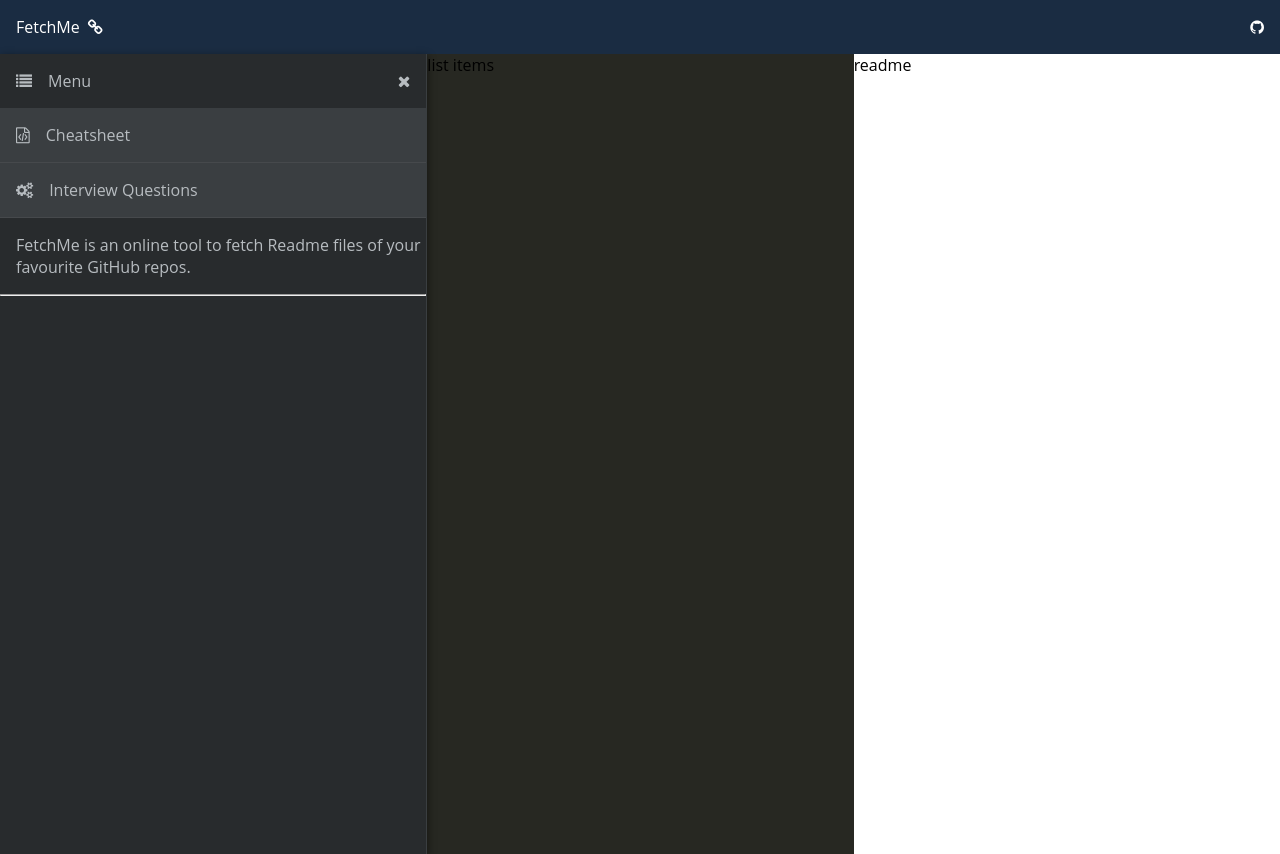
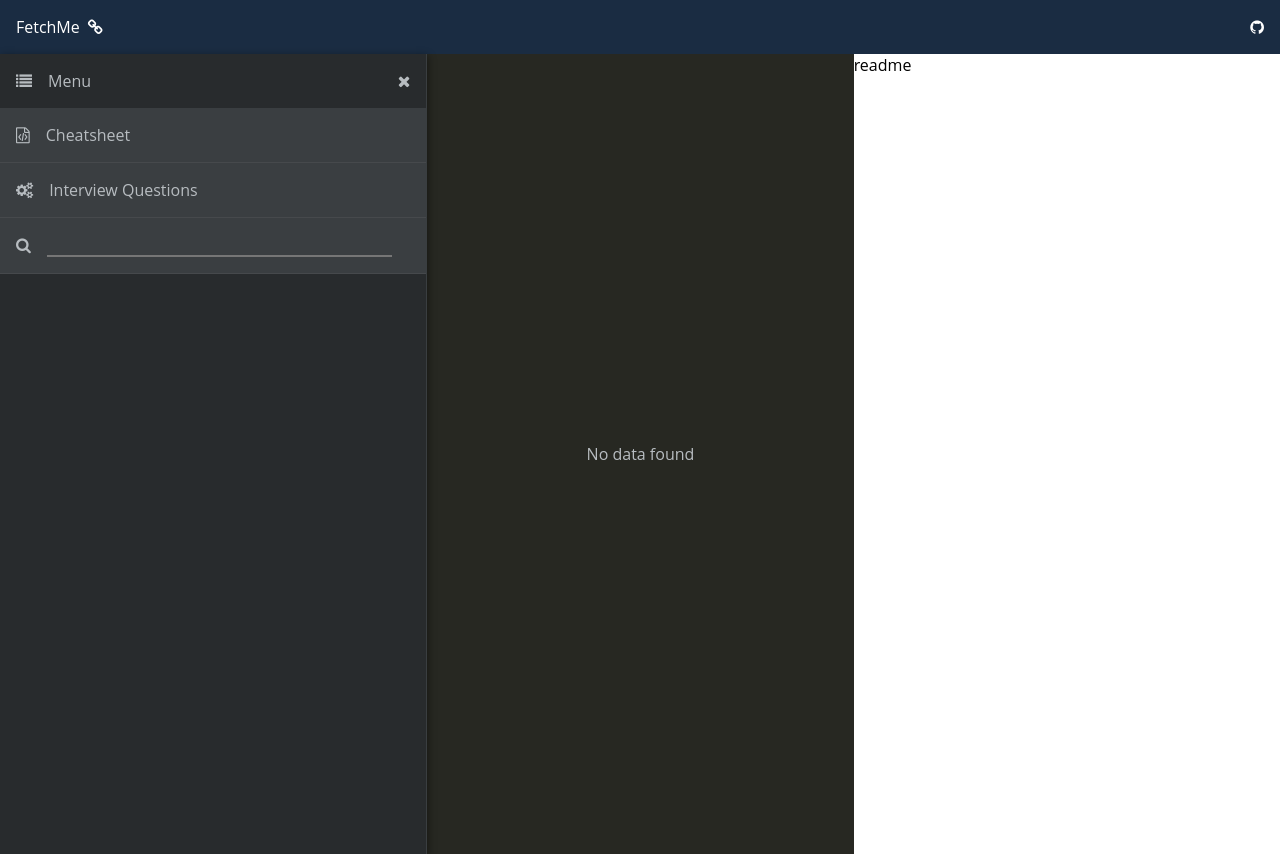
Before and after one commit to casualjsenthusiast/fetchme, a React (Create React App) app: page / in a window 1280 px wide. Built offline with nearby package versions, Linux system fonts and the light colour scheme.

Commit message:
Add input element to sidebar and usestate hook to list item component

```diff
--- a/src/components/Header/Header.js
+++ b/src/components/Header/Header.js
@@ -6,7 +6,7 @@ const Header = () => {
       <span>FetchMe</span>
       <span className="fa fa-link"></span>
       <a
-        href="https://github.com/casualjsenthusiast"
+        href="https://github.com/casualjsenthusiast/fetchme"
         target="_blank"
         aria-label="Github repo link"
         rel="noreferrer noopener"
--- a/src/components/Home/Home.js
+++ b/src/components/Home/Home.js
@@ -1,21 +1,16 @@
 import classes from "./Home.module.css";
 import Sidebar from "../Sidebar/Sidebar";
+import RepoList from "../RepoList/RepoList";
 import { useSelector } from "react-redux";
 
-const Home = (props) => {
+const Home = () => {
   const isSidebarClosed = useSelector((state) => state.sidebar.isSidebarClosed);
   return (
-    <div className={classes.home}>
+    <main className={classes.home}>
       <Sidebar />
-      <div
-        className={`${classes["list-items"]} ${
-          isSidebarClosed ? classes.unblur : ""
-        }`}
-      >
-        list items
-      </div>
+      <RepoList />
       <div className={classes.readme}>readme</div>
-    </div>
+    </main>
   );
 };
 
--- a/src/components/Home/Home.module.css
+++ b/src/components/Home/Home.module.css
@@ -3,11 +3,6 @@
   height: 100vh;
   display: flex;
   flex-wrap: wrap;
-}
-
-.list-items {
-  flex: 1 1 300px;
-  min-width: 300px;
 }
 
 .readme {
@@ -16,22 +11,7 @@
   background: var(--white-color);
 }
 
-.unblur {
-  filter: unset !important;
-}
-
-@media (max-width: 769px) {
-  .list-items {
-    flex: 1 1;
-    filter: blur(2px);
-  }
-}
-
 @media (max-width: 601px) {
-  .list-items {
-    min-width: unset;
-  }
-
   .readme {
     min-width: 100vw;
   }
--- /dev/null
+++ b/src/components/RepoList/RepoList.js
@@ -0,0 +1,46 @@
+import { useSelector } from "react-redux";
+import classes from "./RepoList.module.css";
+import NotFound from "../UI/NotFound/NotFound";
+import { useEffect } from "react";
+
+const RepoList = (props) => {
+  const isSidebarClosed = useSelector((state) => state.sidebar.isSidebarClosed);
+  const searchTerm = useSelector((state) => state.selectedTerm.selectedTerm);
+
+  useEffect(() => {
+    async function fetchData() {
+      if (searchTerm.trim() !== "") {
+        let data = await fetch(
+          `https://api.github.com/search/repositories?q=${searchTerm}+in:name&sort=stars&order=desc`
+        ).then((d) => d.json());
+
+        console.log(
+          data.items.map((d) => {
+            return {
+              name: d.name,
+              description: d.description,
+              topics: d.topics,
+              url: d["html_url"],
+              forks: d.forks,
+              stars: d["stargazers_count"],
+            };
+          })
+        );
+      }
+    }
+    fetchData();
+  }, [searchTerm]);
+
+  return (
+    <section
+      className={`${classes["list-items"]} ${
+        isSidebarClosed ? classes.unblur : ""
+      }`}
+    >
+      {searchTerm === "" && <NotFound data="No data found" />}
+      {searchTerm !== "" && <p>{searchTerm}</p>}
+    </section>
+  );
+};
+
+export default RepoList;
--- /dev/null
+++ b/src/components/RepoList/RepoList.module.css
@@ -0,0 +1,21 @@
+.list-items {
+  flex: 1 1 300px;
+  min-width: 300px;
+}
+
+.unblur {
+  filter: unset !important;
+}
+
+@media (max-width: 769px) {
+  .list-items {
+    flex: 1 1;
+    filter: blur(2px);
+  }
+}
+
+@media (max-width: 601px) {
+  .list-items {
+    min-width: unset;
+  }
+}
--- a/src/components/Sidebar/SidebarContent.js
+++ b/src/components/Sidebar/SidebarContent.js
@@ -1,6 +1,6 @@
 import classes from "./SidebarContent.module.css";
 import { useSelector, useDispatch } from "react-redux";
-import { sidebarActions } from "../../store/index";
+import { sidebarActions, selectedTermActions } from "../../store/index";
 
 const SidebarContent = (props) => {
   const dispatch = useDispatch();
@@ -8,6 +8,11 @@ const SidebarContent = (props) => {
 
   const toggleSidebar = () => {
     dispatch(sidebarActions.toggle());
+  };
+
+  const actionIconClicked = (event) => {
+    const searchTerm = event.target.id;
+    dispatch(selectedTermActions.setSelectedTerm(searchTerm));
   };
 
   return (
@@ -24,19 +29,31 @@ const SidebarContent = (props) => {
           </div>
           <ul>
             <li>
-              <span className="fa fa-file-code-o"></span>Cheatsheet
+              <span
+                onClick={actionIconClicked}
+                id="cheatsheet"
+                className="fa fa-file-code-o"
+              ></span>
+              Cheatsheet
             </li>
             <li>
-              <span className="fa fa-gears"></span>Interview Questions
+              <span
+                onClick={actionIconClicked}
+                id="interview"
+                className="fa fa-gears"
+              ></span>
+              Interview Questions
+            </li>
+            <li>
+              <span className="fa fa-search"></span>
+              <input
+                name="search"
+                className={classes.search}
+                type="text"
+                aria-label="search text"
+              />
             </li>
           </ul>
-          <div className={classes.sidebar__content}>
-            <p>
-              FetchMe is an online tool to fetch Readme files of your favourite
-              GitHub repos.
-            </p>
-            <hr />
-          </div>
         </>
       )}
 
@@ -55,6 +72,9 @@ const SidebarContent = (props) => {
             <li>
               <span className="fa fa-gears"></span>
             </li>
+            <li>
+              <span className="fa fa-search"></span>
+            </li>
           </ul>
         </>
       )}
--- a/src/components/Sidebar/SidebarContent.module.css
+++ b/src/components/Sidebar/SidebarContent.module.css
@@ -28,12 +28,18 @@ ul li span {
   margin: 0 1rem;
 }
 
-.sidebar__content p {
-  padding: 0 0 0 1rem;
-}
-
 ul li,
 .list-icon,
 .close-icon {
   cursor: pointer;
 }
+
+.search {
+  color: var(--sidebar-text-color);
+  width: 80%;
+  outline: none;
+  background: transparent;
+  border-left: none;
+  border-right: none;
+  border-top: none;
+}
--- /dev/null
+++ b/src/components/UI/NotFound/NotFound.js
@@ -0,0 +1,11 @@
+import classes from "./NotFound.module.css";
+
+const NotFound = (props) => {
+  return (
+    <div className={classes["not-found"]}>
+      <p>{props.data}</p>
+    </div>
+  );
+};
+
+export default NotFound;
--- /dev/null
+++ b/src/components/UI/NotFound/NotFound.module.css
@@ -0,0 +1,6 @@
+.not-found {
+  height: 100%;
+  display: grid;
+  place-items: center;
+  color: var(--sidebar-text-color);
+}
--- a/src/store/index.js
+++ b/src/store/index.js
@@ -1,6 +1,6 @@
 import { createSlice, configureStore } from "@reduxjs/toolkit";
 
-const initialState = { isSidebarClosed: false };
+const initialState = { isSidebarClosed: false, selectedTerm: "" };
 
 const sidebarSlice = createSlice({
   name: "sidebar",
@@ -12,12 +12,24 @@ const sidebarSlice = createSlice({
   },
 });
 
+const selectedTermSlice = createSlice({
+  name: "selectedTerm",
+  initialState: initialState,
+  reducers: {
+    setSelectedTerm(state, action) {
+      state.selectedTerm = action.payload;
+    },
+  },
+});
+
 const store = configureStore({
   reducer: {
     sidebar: sidebarSlice.reducer,
+    selectedTerm: selectedTermSlice.reducer,
   },
 });
 
 export const sidebarActions = sidebarSlice.actions;
+export const selectedTermActions = selectedTermSlice.actions;
 
 export default store;
```
Also changed, not shown: 1 other file (tests, documents, lock files or other folders).
